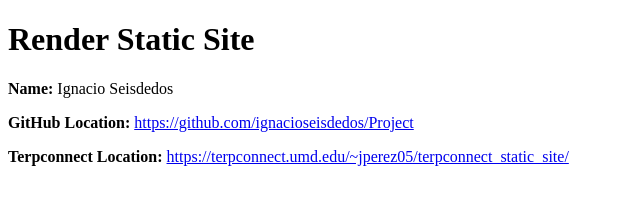
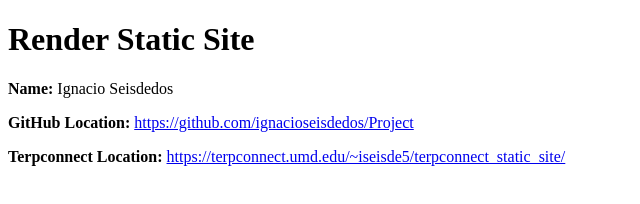
Before and after one commit to ignacioseisdedos/Project, a plain HTML site: page index.html in a window 1280 px wide. Shown: the full height of the page, 0-640 px from the left. Drawn offline with Linux system fonts and the light colour scheme.

Commit message:
Update index.html

```diff
--- a/index.html
+++ b/index.html
@@ -8,6 +8,6 @@
     <h1>Render Static Site</h1>
     <p><strong>Name: </strong>Ignacio Seisdedos</p>
     <p><strong>GitHub Location: </strong><a href="https://github.com/ignacioseisdedos/Project">https://github.com/ignacioseisdedos/Project</a></p>
-    <p><strong>Terpconnect Location: </strong><a href="https://terpconnect.umd.edu/~jperez05/terpconnect_static_site/">https://terpconnect.umd.edu/~jperez05/terpconnect_static_site/</a></p>
+    <p><strong>Terpconnect Location: </strong><a href="https://terpconnect.umd.edu/~iseisde5/terpconnect_static_site/">https://terpconnect.umd.edu/~iseisde5/terpconnect_static_site/</a></p>
 </body>
 </html>
```
